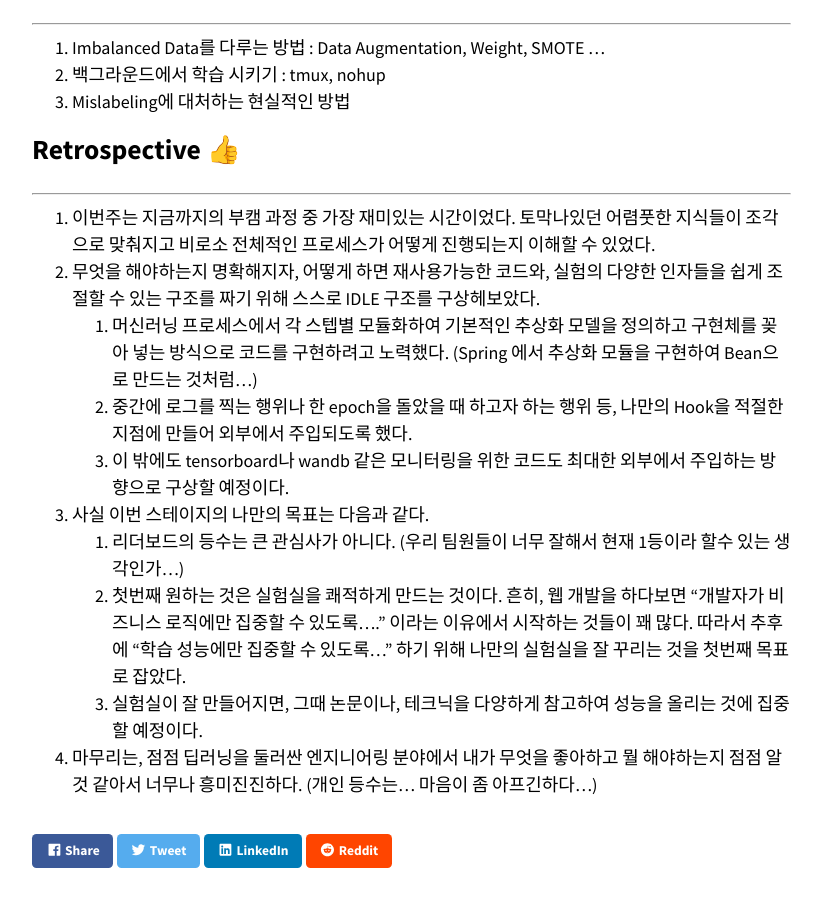
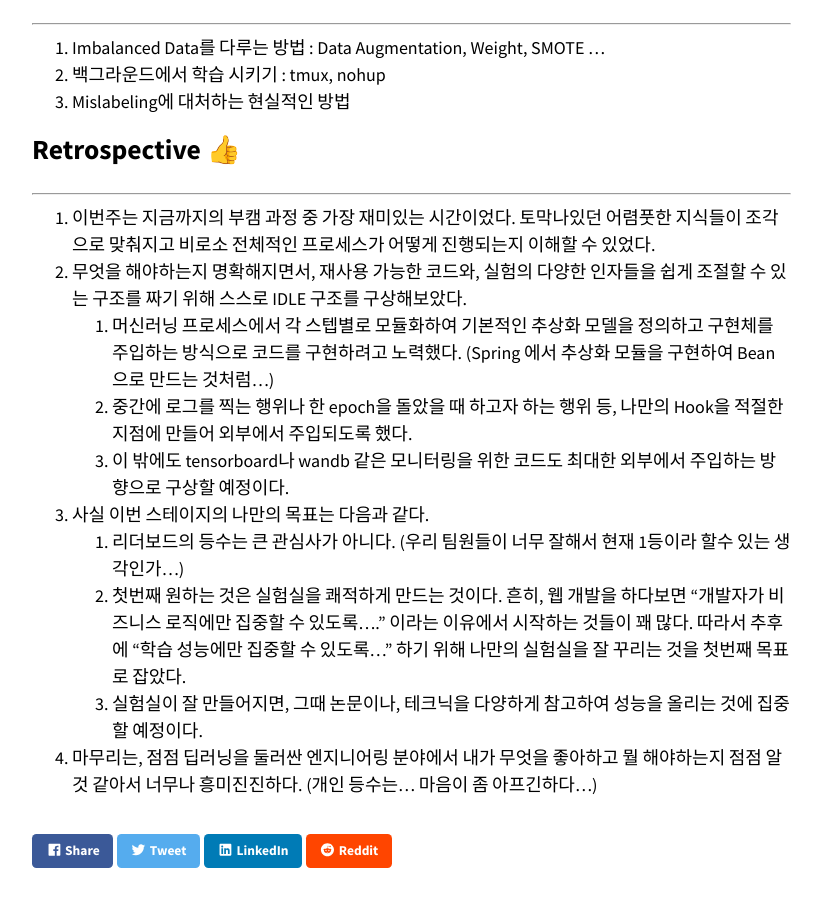
Before and after one commit to HatHatingGroot/HatHatingGroot.github.io, a Jekyll site: the page built from _posts/boostcamp/2021-08-27-week-4.md, in a window 1280 px wide and 900 px high, scrolled down 969 px. Shown: the whole window, without its empty margins (343-1165 px from the left). Built offline with Jekyll 4.4.1, drawn with Linux system fonts in a browser that asks for light colours; nearby versions of some CDN libraries.

Commit message:
add post

```diff
--- a/_posts/boostcamp/2021-08-27-week-4.md
+++ b/_posts/boostcamp/2021-08-27-week-4.md
@@ -36,8 +36,8 @@ P stage가 시작되었다. Image Classification을 주제로 EDA 부터 Model,
 ## Retrospective 👍
 ---
 1. 이번주는 지금까지의 부캠 과정 중 가장 재미있는 시간이었다. 토막나있던 어렴풋한 지식들이 조각으로 맞춰지고 비로소 전체적인 프로세스가 어떻게 진행되는지 이해할 수 있었다.
-2. 무엇을 해야하는지 명확해지자, 어떻게 하면 재사용가능한 코드와, 실험의 다양한 인자들을 쉽게 조절할 수 있는 구조를 짜기 위해 스스로 IDLE 구조를 구상헤보았다.
-   1. 머신러닝 프로세스에서 각 스텝별 모듈화하여 기본적인 추상화 모델을 정의하고 구현체를 꽂아 넣는 방식으로 코드를 구현하려고 노력했다. (Spring 에서 추상화 모듈을 구현하여 Bean으로 만드는 것처럼...)
+2. 무엇을 해야하는지 명확해지면서, 재사용 가능한 코드와, 실험의 다양한 인자들을 쉽게 조절할 수 있는 구조를 짜기 위해 스스로 IDLE 구조를 구상해보았다.
+   1. 머신러닝 프로세스에서 각 스텝별로 모듈화하여 기본적인 추상화 모델을 정의하고 구현체를 주입하는 방식으로 코드를 구현하려고 노력했다. (Spring 에서 추상화 모듈을 구현하여 Bean으로 만드는 것처럼...)
    2. 중간에 로그를 찍는 행위나 한 epoch을 돌았을 때 하고자 하는 행위 등, 나만의 Hook을 적절한 지점에 만들어 외부에서 주입되도록 했다.
    3. 이 밖에도 tensorboard나 wandb 같은 모니터링을 위한 코드도 최대한 외부에서 주입하는 방향으로 구상할 예정이다.
 3. 사실 이번 스테이지의 나만의 목표는 다음과 같다.
```
